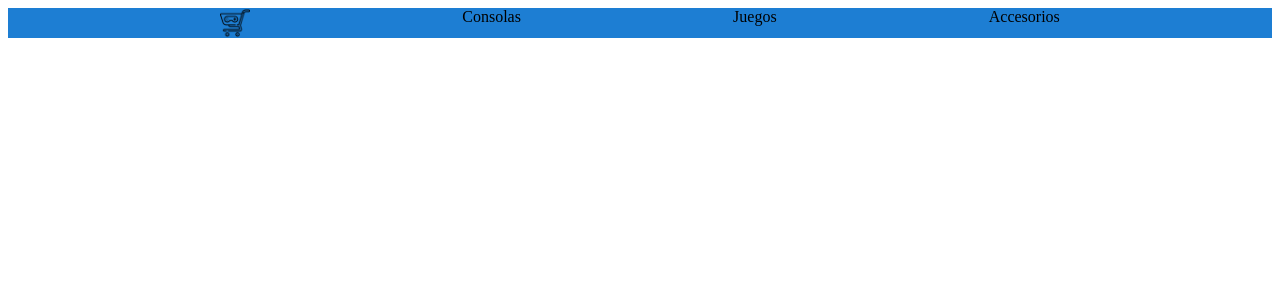
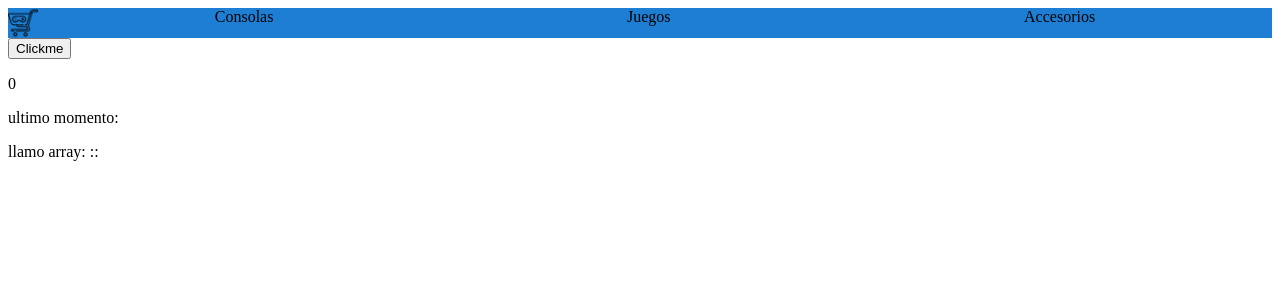
Before and after one commit to FedericoPanasci/gamingshop-panascifederico, a React (Create React App) app: page / in a window 1280 px wide. Shown: the top 300 px of the page. Built offline with nearby package versions, Linux system fonts and the light colour scheme.

Commit message:
agregado contador y hora

```diff
--- a/src/App.js
+++ b/src/App.js
@@ -1,8 +1,12 @@
+import Box from "./Component/Box/Box/Box";
 import NavBar from "./Component/navBar";
 
 const App = () => {
   return (
+    <>
     <NavBar/>
+    <Box/>
+    </>
   )
 }
 
--- /dev/null
+++ b/src/Component/Box/Box/Box.jsx
@@ -0,0 +1,50 @@
+//import { Test } from './Box.styles';
+import { useState } from 'react';
+
+
+const Box = () => {
+const [count, setCount] = useState(0);
+const [nueva, setNuevaHora] = useState('');
+const [array, setArray] = useState([]);
+
+var hour = new Date();
+
+const incrementar = () => {
+  setCount(count+1);
+
+  if(count !== 0) {
+    nuevaHora();
+  }
+
+  nuevoArray();
+};
+
+const nuevoArray = () => {
+  const newArray = {
+    newHora: hour.getHours(),
+    newMin: hour.getMinutes(),
+    newSec: hour.getSeconds()
+  }
+  setArray([newArray])
+}
+
+const nuevaHora = () => {
+
+  let time = '' + hour.getHours();
+  time += ':' + hour.getMinutes();
+  time += ':' + hour.getSeconds();
+  setNuevaHora(time);
+
+}
+
+return(
+  <>
+  <button onClick={incrementar}>Clickme</button>
+  <p>{count}</p>
+  <p>ultimo momento: {nueva}</p>
+  <p>llamo array: {array.newHora}:{array.newMin}:{array.newSec}</p>
+  </>
+)
+}
+
+export default Box;
--- /dev/null
+++ b/src/Component/Box/Box/Box.styles.js
@@ -0,0 +1,6 @@
+// import styled from 'styled-components';
+
+// export const Test = styled.div`
+//  display: flex;
+// `;
+//
--- /dev/null
+++ b/src/Component/Box/Box/index.js
@@ -0,0 +1,3 @@
+import Box from './Box';
+
+export default Box;
--- a/src/Styles/styles.css
+++ b/src/Styles/styles.css
@@ -4,6 +4,7 @@
     display: flex;
     flex-direction: row;
     justify-content: space-evenly;
+    margin: 0 auto;
 }
 
 .logo{
@@ -16,5 +17,5 @@
 
 li{
     list-style-type:none;
-
+    margin: 0 auto;
 }
```
